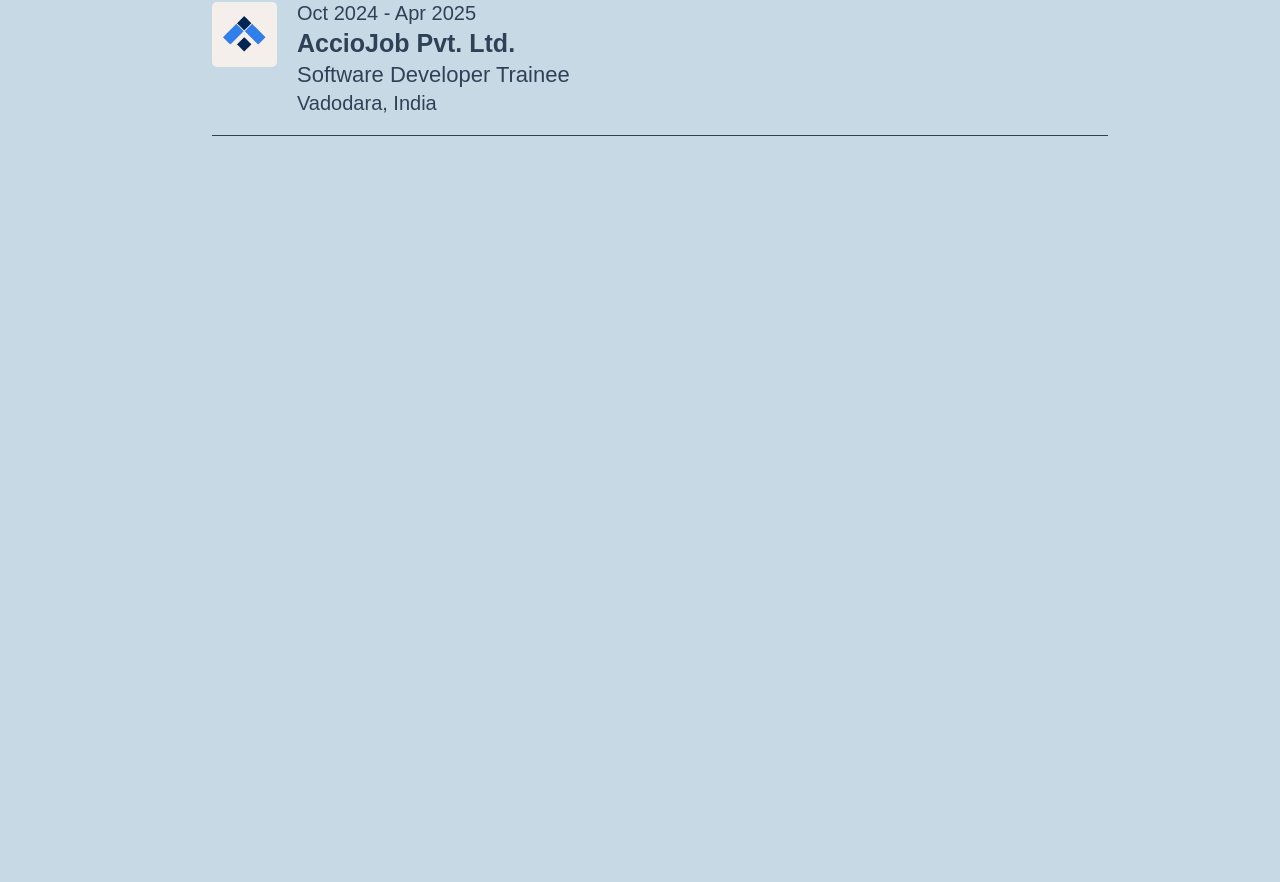
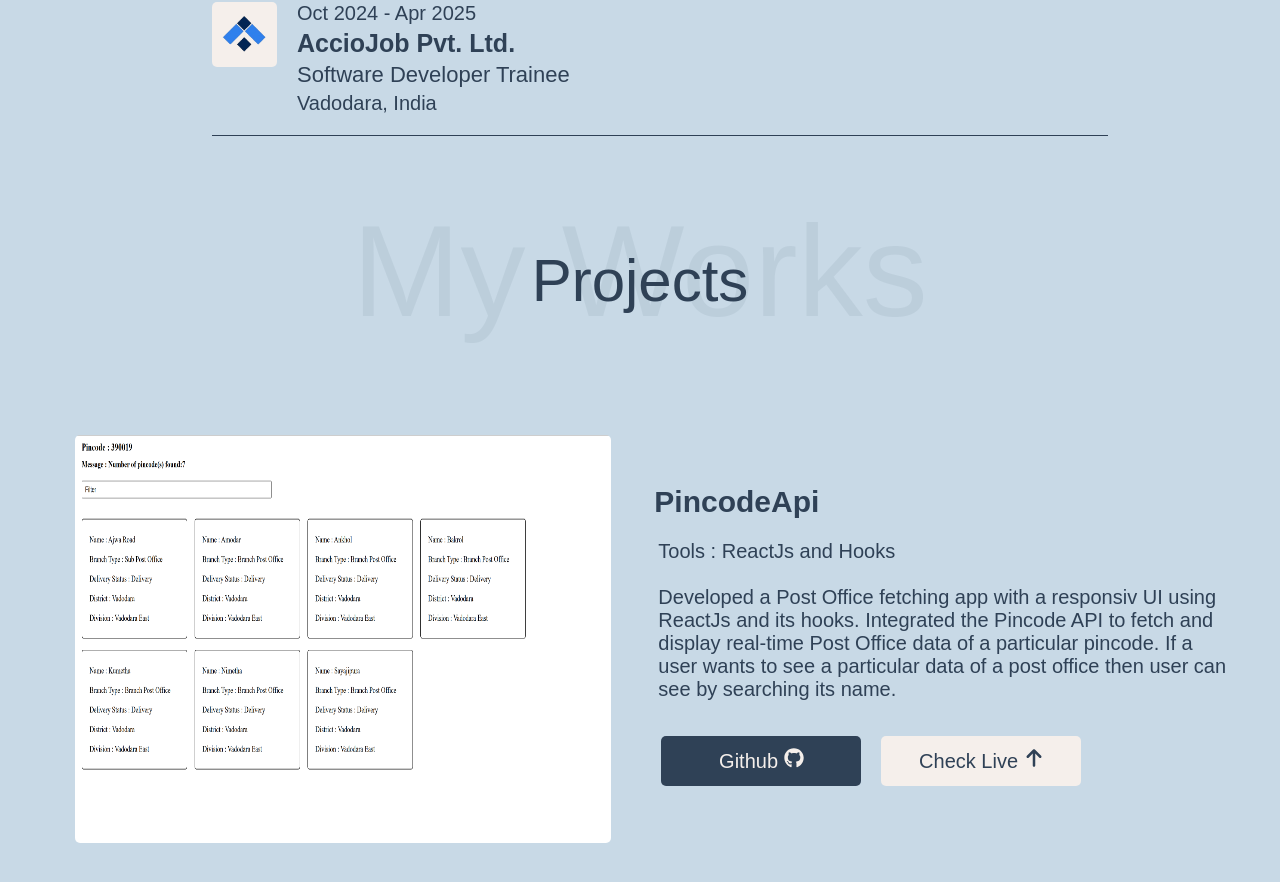
Before and after one commit to heergosrani02/my-portfolio, a React (Vite) app: page / in a window 1280 px wide. Shown: the part 2691-3573 px from the top of the page. Before the commit the page ends 2827 px from the top, so only its background shows below. Built offline with nearby package versions, Linux system fonts and the light colour scheme; a web font is replaced by a local one.

Commit message:
projectSection-created

```diff
--- a/src/App.jsx
+++ b/src/App.jsx
@@ -3,6 +3,8 @@ import Navbar from "./components/Navbar/Navbar.jsx"
 import HeroSection from './components/HeroSection/HeroSection.jsx'
 import AboutSection from './components/AboutSection/AboutSection.jsx'
 import ResumeSection from './components/ResumeSection/ResumeSection.jsx'
+import ProjectSection from './components/ProjectSection/ProjectSection.jsx'
+import ContactSection from './components/ContactSection/ContactSection.jsx'
 
 function App() {
 
@@ -12,6 +14,8 @@ function App() {
       <HeroSection />
       <AboutSection />
       <ResumeSection />
+      <ProjectSection />
+      <ContactSection />
     </>
   )
 }
--- /dev/null
+++ b/src/components/ContactSection/ContactSection.jsx
@@ -0,0 +1,9 @@
+function ContactSection(){
+    return(
+        <>
+
+        </>
+    )
+}
+
+export default ContactSection
--- /dev/null
+++ b/src/components/ProjectSection/ProjectSection.jsx
@@ -0,0 +1,41 @@
+import projectCss from "./ProjectSection.module.css";
+import { projects } from "./../../data.js";
+
+import { FaArrowUp, FaGithub } from "react-icons/fa6";
+
+function ProjectSection() {
+  return (
+    <>
+      <section>
+        <div className={projectCss.container}>
+          <div className={projectCss.backWord}>
+            <p>My Works</p>
+          </div>
+          <div className={projectCss.frontWord}>
+            <p>Projects</p>
+          </div>
+
+          <div className={projectCss.allProjects}>
+            {projects.map((project) => (
+              <div className={projectCss.details} key={project.id}>
+                <img src={project.image} alt={project.name} />
+                <div>
+                  <p>{project.name}</p>
+                  <p>Tools : {project.tools}</p>
+                  <p>{project.description}</p>
+
+                <div className={projectCss.btn}>
+                  <button className={projectCss.btnGit}>Github <FaGithub size={20}/></button>
+                  <button className={projectCss.btnCheck}>Check Live <FaArrowUp size={20} /></button>
+                </div>
+                </div>
+              </div>
+            ))}
+          </div>
+        </div>
+      </section>
+    </>
+  );
+}
+
+export default ProjectSection;
--- /dev/null
+++ b/src/components/ProjectSection/ProjectSection.module.css
@@ -0,0 +1,96 @@
+.backWord {
+    font-size: 130px;
+    padding-top: 30px;
+    color: #2f415612;
+    text-align: center;
+    position: relative;
+    top: 30px;
+}
+
+.frontWord {
+    font-size: 60px;
+    color: #2f4156;
+    position: relative;
+    top: -70px;
+    text-align: center;
+}
+
+.btn{
+    position: relative;
+    top: 149px;
+    left: 45px;
+}
+
+.btnGit{
+    width: 200px;
+    height: 50px;
+    font-size: 20px;
+    margin: 10px;
+    padding: 10px;
+    border-radius: 5px;
+    color: #F5EFEB;
+    background: #2f4156;
+    border: none;
+    cursor: pointer;
+}
+
+.btnCheck{
+    width: 200px;
+    height: 50px;
+    font-size: 20px;
+    margin: 10px;
+    padding: 10px;
+    border-radius: 5px;
+    color: #2f4156;
+    background: #F5EFEB;
+    border: none;
+    cursor: pointer;
+}
+
+.allProjects{
+    width: 90%;
+    margin-top: 10px;
+    margin-bottom: 20px;
+    padding: 10px;
+    position: relative;
+    left: 50px;
+}
+
+.details{
+    width: 97%;
+    height: 28rem;
+    display: flex;
+    gap: 10px;
+}
+
+.details img{
+    width: 48%;
+    height: 91%;
+    border-radius: 5px;
+    position: relative;
+    top: 30px;
+    left: 15px;
+}
+
+.details p:nth-child(1){
+    font-size: 30px;
+    font-weight: 600;
+    position: relative;
+    top: 80px;
+    left: 48px;
+}
+
+
+.details p:nth-child(2){
+    font-size: 20px;
+    position: relative;
+    top: 101px;
+    left: 52px;
+}
+
+.details p:nth-child(3){
+    font-size: 20px;
+    position: relative;
+    top: 124px;
+    left: 52px;
+}
--- a/src/data.js
+++ b/src/data.js
@@ -1,26 +1,21 @@
-import html5 from "./assets/img/html.png"
-import css3 from "./assets/img/css3.png"
-import javascript from "./assets/img/javascript.png"
-import reactjs from "./assets/img/reactJs.png"
-import nodejs from "./assets/img/nodejs.png"
-import redux from "./assets/img/redux.png"
-import bootstrap from "./assets/img/bootstrap.png"
-import java from "./assets/img/java.png"
-import git from "./assets/img/git.png"
-import github from "./assets/img/github.png"
-import postman from "./assets/img/postman.png"
-import motion from "./assets/img/motion.png"
-import accio from "./assets/img/acciojob.png"
-import czmg from "./assets/img/czmg.png"
-import pu from "./assets/img/pu.png"
+import html5 from "./assets/img/html.png";
+import css3 from "./assets/img/css3.png";
+import javascript from "./assets/img/javascript.png";
+import reactjs from "./assets/img/reactJs.png";
+import nodejs from "./assets/img/nodejs.png";
+import redux from "./assets/img/redux.png";
+import bootstrap from "./assets/img/bootstrap.png";
+import java from "./assets/img/java.png";
+import git from "./assets/img/git.png";
+import github from "./assets/img/github.png";
+import postman from "./assets/img/postman.png";
+import motion from "./assets/img/motion.png";
+import accio from "./assets/img/acciojob.png";
+import czmg from "./assets/img/czmg.png";
+import pu from "./assets/img/pu.png";
+import pincodeApi from "./assets/img/pincodeApi.png"
 
-export const links = [
-    "Home",
-    "About",
-    "Resume",
-    "Projects",
-    "Contact"
-]
+export const links = ["Home", "About", "Resume", "Projects", "Contact"];
 
 export const techStack = [
   {
@@ -60,7 +55,7 @@ export const techStack = [
 
   {
     name: "Java",
-        image: java
+    image: java,
   },
 
   {
@@ -82,8 +77,7 @@ export const techStack = [
     name: "Motion",
     image: motion,
   },
-]
-
+];
 
 export const education = [
   {
@@ -113,5 +107,15 @@ export const experience = [
     companyName: "AccioJob Pvt. Ltd.",
     role: "Software Developer Trainee",
     cityName: "Vadodara, India",
-    }
-]
+  },
+];
+
+export const projects = [
+  {
+    id: 1,
+    image: pincodeApi,
+    name: "PincodeApi",
+    tools: "ReactJs and Hooks",
+    description: "Developed a Post Office fetching app with a responsiv UI using ReactJs and its hooks. Integrated the Pincode API to fetch and display real-time Post Office data of a particular pincode. If a user wants to see a particular data of a post office then user can see by searching its name.",
+  },
+];
```
Also changed, not shown: src/assets/img/pincodeApi.png (added), src/components/ContactSection/ContactSection.module.css (added). Lines whose indentation alone changed are shown as unchanged.
